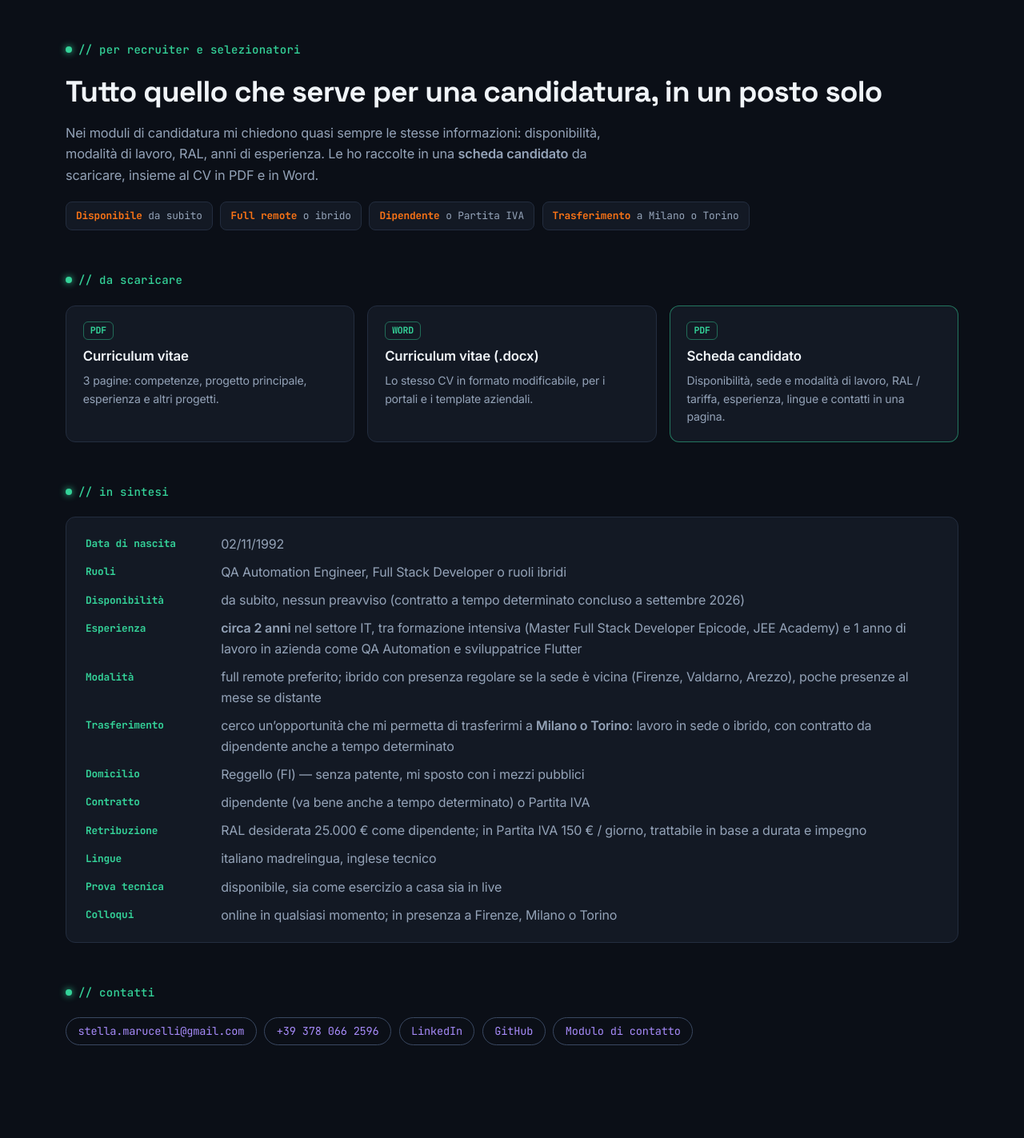
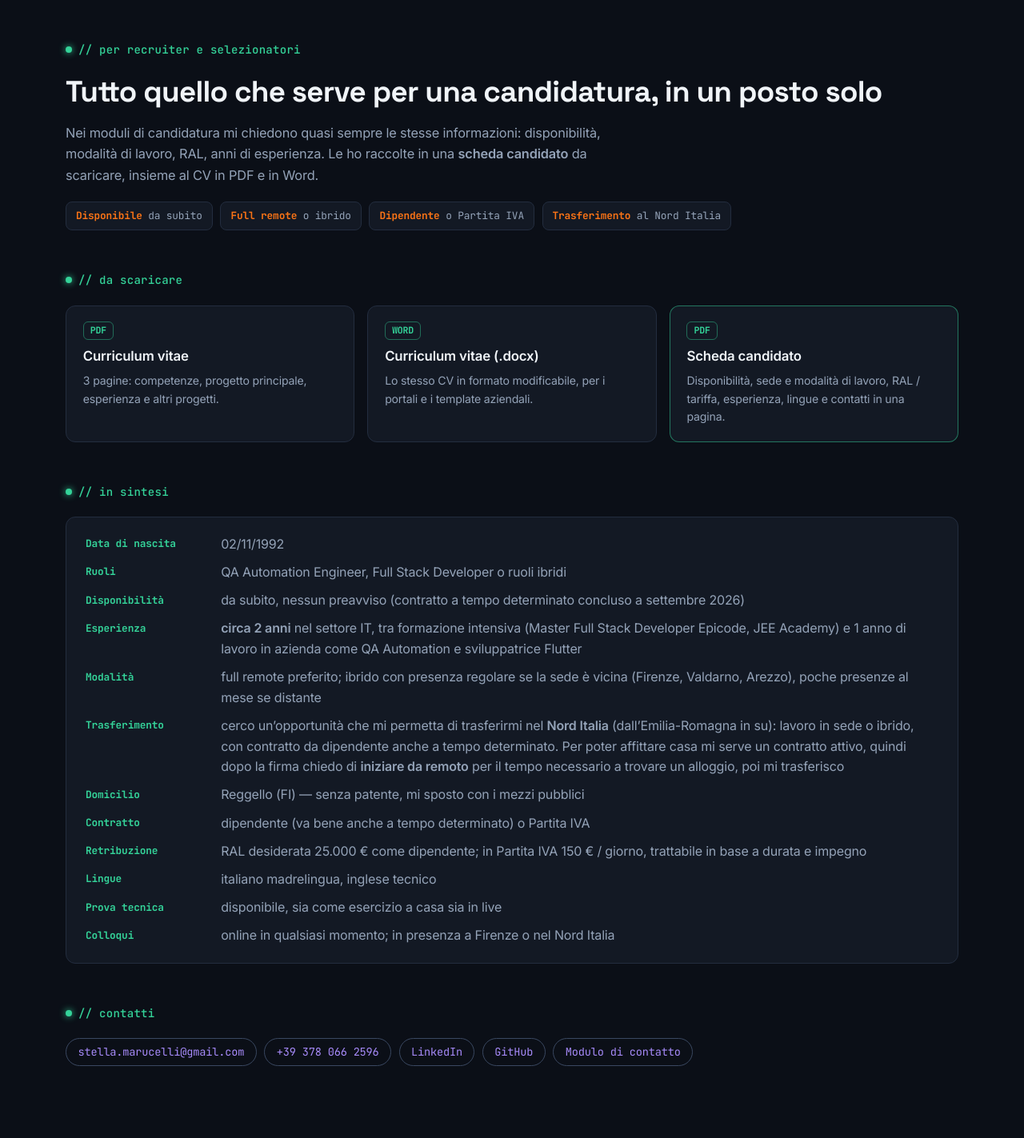
Before and after one commit to 11292-stella/Portfolio-QA, a Django app: page /recruiter/ in a window 1280 px wide. Shown: the part 75-1498 px from the top of the page at 80% size. Run offline with Django 5.2, Linux system fonts and the light colour scheme.

Commit message:
Trasferimento: Nord Italia con avvio da remoto

```diff
--- a/core/templates/core/recruiter.html
+++ b/core/templates/core/recruiter.html
@@ -15,7 +15,7 @@
         <span><b>Disponibile</b> da subito</span>
         <span><b>Full remote</b> o ibrido</span>
         <span><b>Dipendente</b> o Partita IVA</span>
-        <span><b>Trasferimento</b> a Milano o Torino</span>
+        <span><b>Trasferimento</b> al Nord Italia</span>
     </div>
 </section>
 
@@ -51,13 +51,13 @@
             <dt>Disponibilità</dt><dd>da subito, nessun preavviso (contratto a tempo determinato concluso a settembre 2026)</dd>
             <dt>Esperienza</dt><dd><strong>circa 2 anni</strong> nel settore IT, tra formazione intensiva (Master Full Stack Developer Epicode, JEE Academy) e 1 anno di lavoro in azienda come QA Automation e sviluppatrice Flutter</dd>
             <dt>Modalità</dt><dd>full remote preferito; ibrido con presenza regolare se la sede è vicina (Firenze, Valdarno, Arezzo), poche presenze al mese se distante</dd>
-            <dt>Trasferimento</dt><dd>cerco un’opportunità che mi permetta di trasferirmi a <strong>Milano o Torino</strong>: lavoro in sede o ibrido, con contratto da dipendente anche a tempo determinato</dd>
+            <dt>Trasferimento</dt><dd>cerco un’opportunità che mi permetta di trasferirmi nel <strong>Nord Italia</strong> (dall’Emilia-Romagna in su): lavoro in sede o ibrido, con contratto da dipendente anche a tempo determinato. Per poter affittare casa mi serve un contratto attivo, quindi dopo la firma chiedo di <strong>iniziare da remoto</strong> per il tempo necessario a trovare un alloggio, poi mi trasferisco</dd>
             <dt>Domicilio</dt><dd>Reggello (FI) — senza patente, mi sposto con i mezzi pubblici</dd>
             <dt>Contratto</dt><dd>dipendente (va bene anche a tempo determinato) o Partita IVA</dd>
             <dt>Retribuzione</dt><dd>RAL desiderata 25.000 € come dipendente; in Partita IVA 150 € / giorno, trattabile in base a durata e impegno</dd>
             <dt>Lingue</dt><dd>italiano madrelingua, inglese tecnico</dd>
             <dt>Prova tecnica</dt><dd>disponibile, sia come esercizio a casa sia in live</dd>
-            <dt>Colloqui</dt><dd>online in qualsiasi momento; in presenza a Firenze, Milano o Torino</dd>
+            <dt>Colloqui</dt><dd>online in qualsiasi momento; in presenza a Firenze o nel Nord Italia</dd>
         </dl>
     </div>
 </section>
```
Also changed, not shown: 3 other files.
